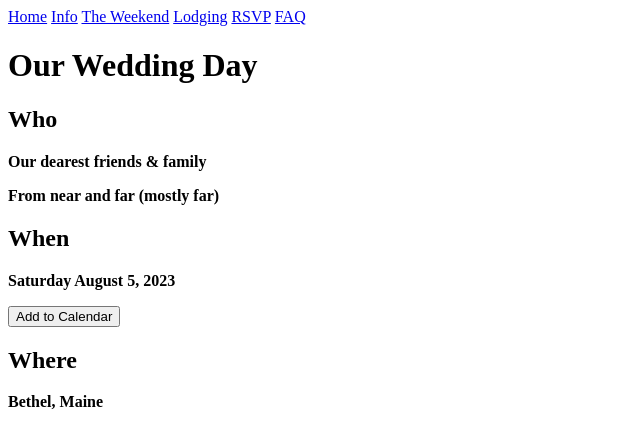
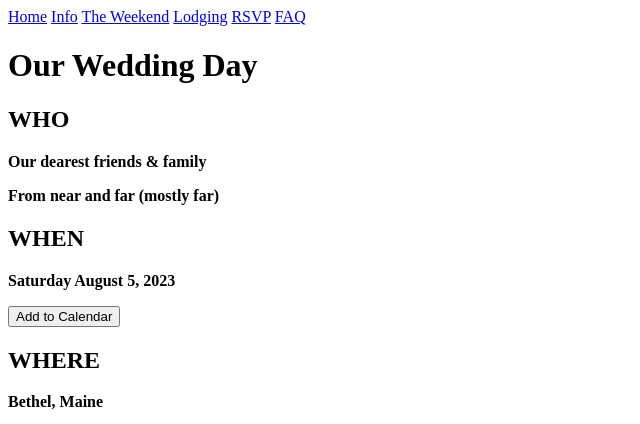
Before and after one commit to headfullofpancakes/Coding-Week-7, a plain HTML site: page page2.html in a window 1280 px wide. Shown: the top 424 px of the page, 0-640 px from the left. Drawn offline with Linux system fonts and the light colour scheme.

Commit message:
Comments made to show HW parameters met

```diff
--- a/page2.html
+++ b/page2.html
@@ -9,6 +9,7 @@
 </head>
 
 <body>
+    <!--Nav Bar at top of page-->
     <div class="topnav">
         <a class="active" href="index.html">Home</a>
         <a href="page2.html">Info</a>
@@ -21,19 +22,21 @@
         <h1> Our Wedding Day </h1>
 
         <div>
-            <h2> Who </h2>
+            <!--First instance of an h2 HEADER-->
+            <h2> WHO </h2>
                 <p><b> Our dearest friends & family </b></p>
                 <p><b> From near and far (mostly far) </b></p>
 
-            <h2> When </h2>
+            <h2> WHEN </h2>
                 <p><b>  Saturday August 5, 2023 </b></p>
                 <button type="button" onclick="alert('Coming Soon')">Add to Calendar</button>
 
-            <h2> Where </h2>
+            <h2> WHERE </h2>
                 <p><b> Bethel, Maine </b></p>
                 <p><b> at The Paddle House </b></p>
                 <p><button type="button" onclick="alert('Coming Soon')">View on Map</button></p>
 
+    <!--Second instance of an image-->
     <img src="https://i0.wp.com/66.media.tumblr.com/1f166184c323b75d1bf78c9fcfda2515/3c2dabf0dd3b1791-89/s640x960/f4338eae108bb06883c6cab8cdefad39972da5b8.jpg?w=1020&ssl=1" />
 
 </body>
```
Also changed, not shown: index.html (+6 -97 lines), page3.html (+7 -0 lines), page4.html (+3 -0 lines), page5.html (+3 -1 lines), page6.html (+4 -0 lines).
